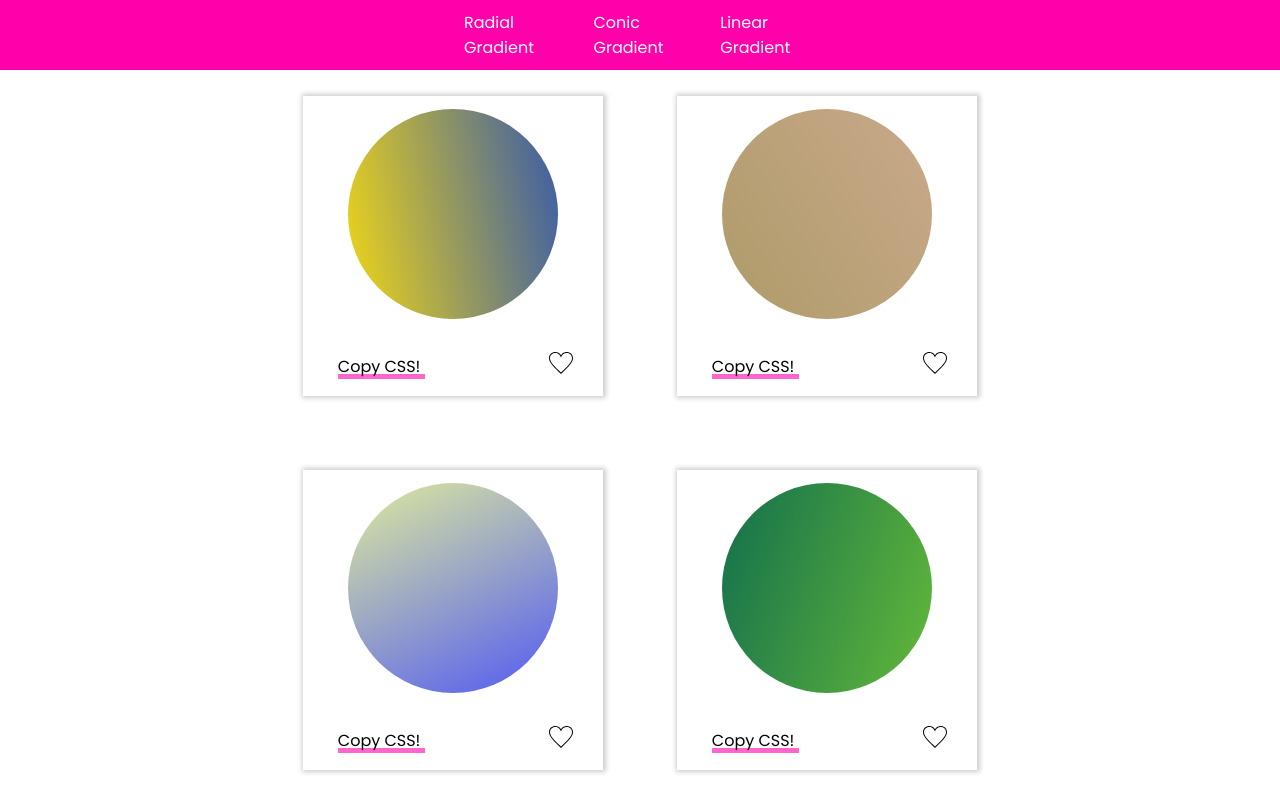
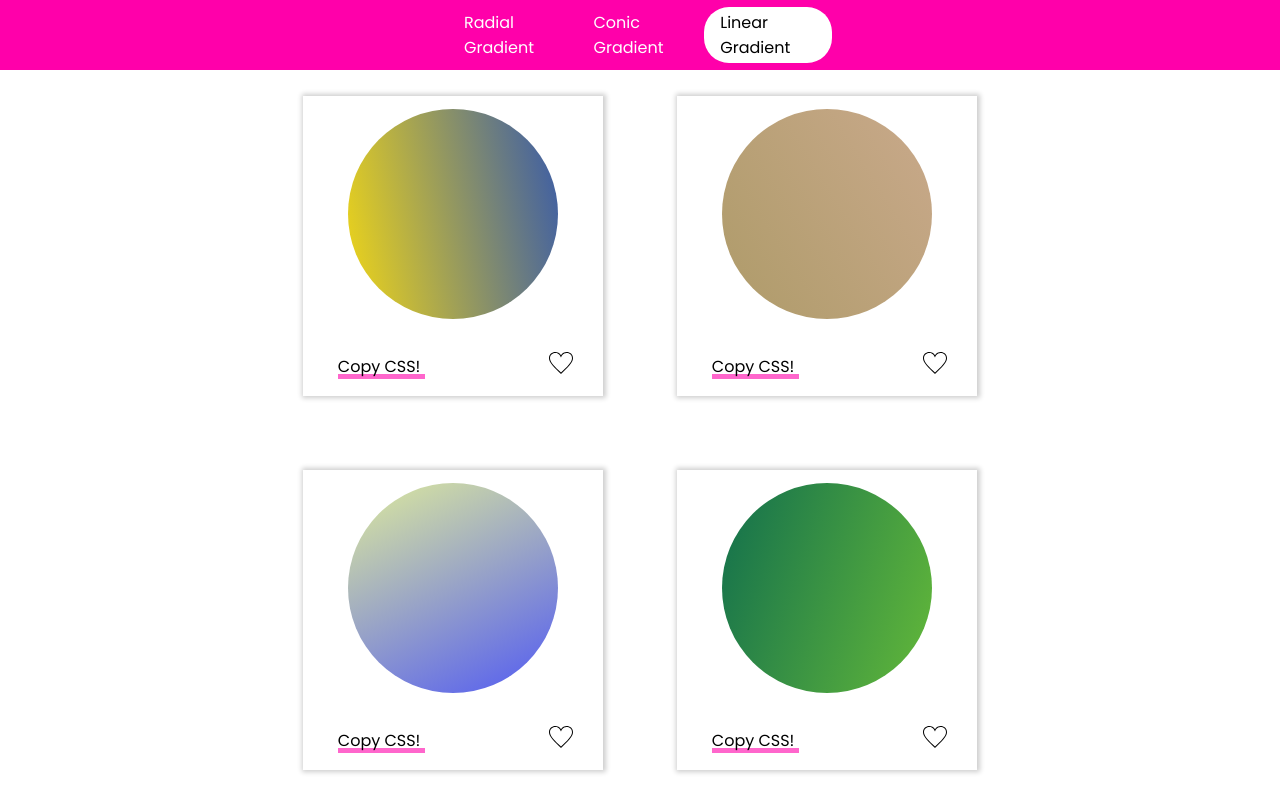
Before and after one commit to Fran-Merce/gradient-generator, a website with bundled scripts: page index.html in a window 1280 px wide. Shown: the top 800 px of the page. Built offline with nearby package versions, Linux system fonts and the light colour scheme.

Commit message:
Update index.html

```diff
--- a/index.html
+++ b/index.html
@@ -18,7 +18,7 @@
             <ul class="ul-nav" id="options">
                 <li class="optionsLi " id="radial">Radial Gradient</li>
                 <li  class="optionsLi" id="conic">Conic Gradient</li>
-                <li class="optionsLi" id="linear">Linear Gradient</li>
+                <li class="optionsLi ul-nav-active" id="linear">Linear Gradient</li>
             </ul>
 
         </nav>
```
